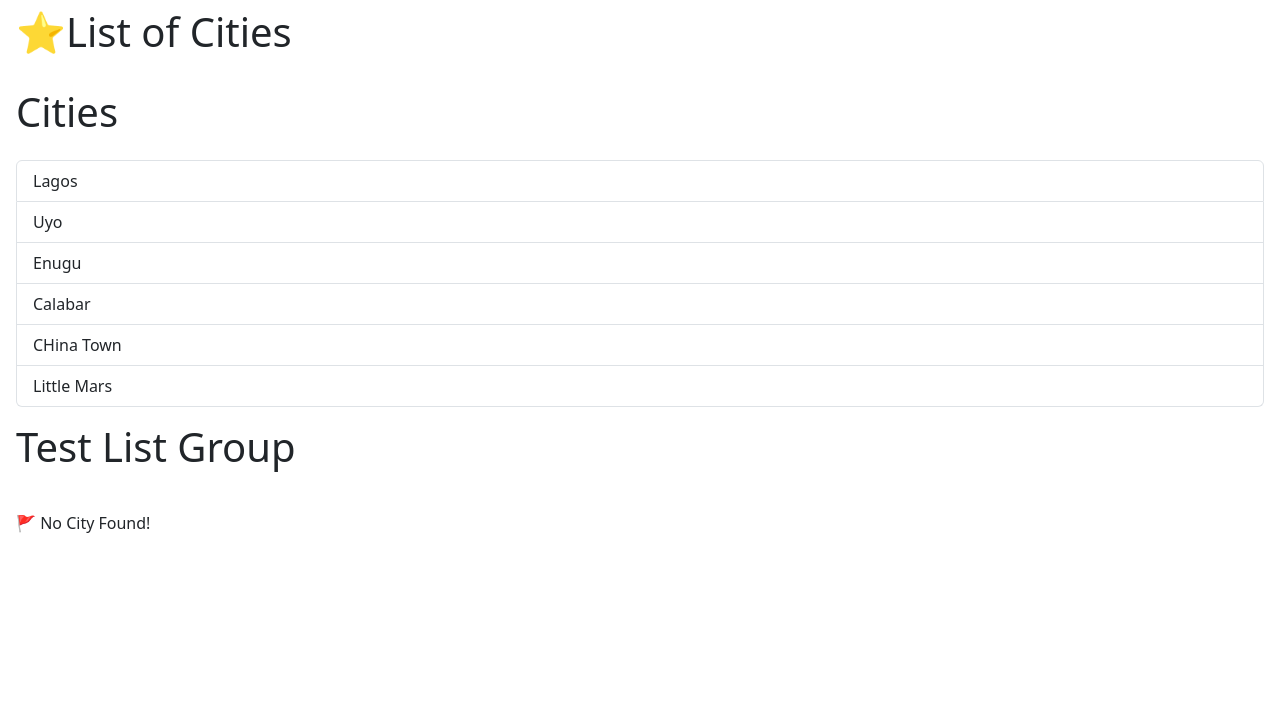
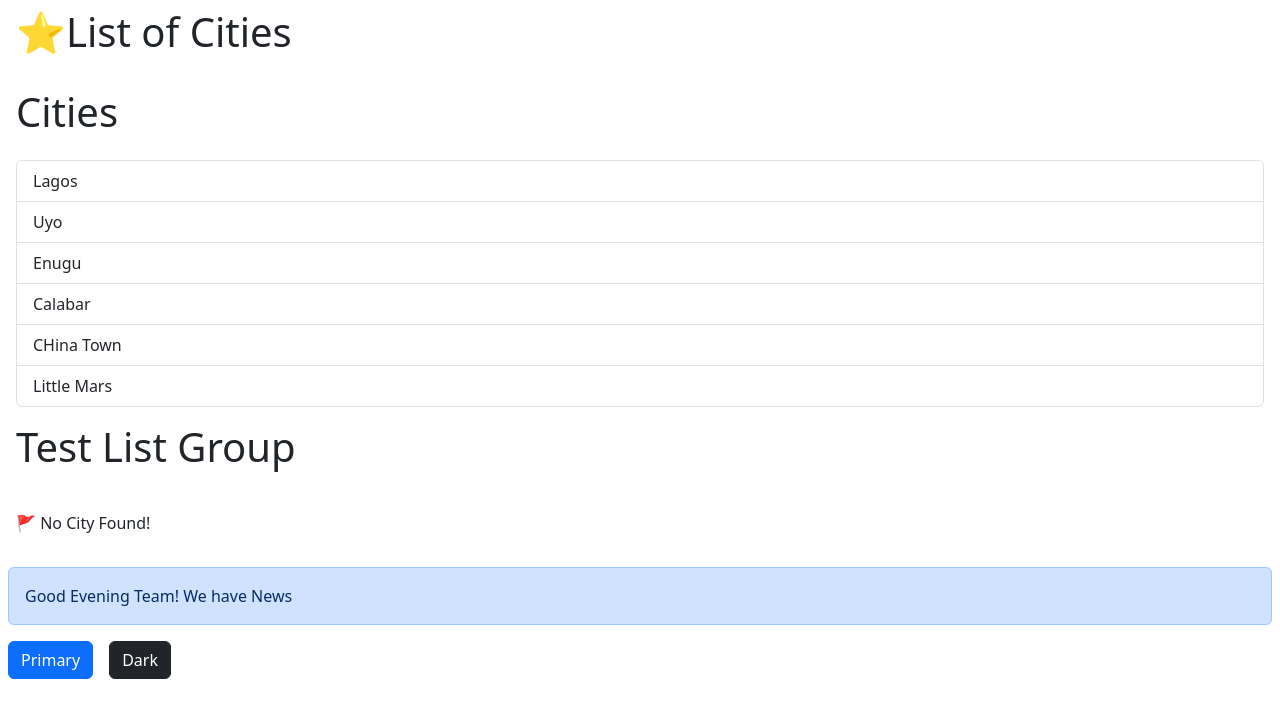
Before and after one commit to brianobot/React-First-Course, a React (Vite) app: page / in a window 1280 px wide. Shown: the top 718 px of the page. Built offline with nearby package versions, Linux system fonts and the light colour scheme.

Commit message:
Aced my Assessment 🔥🔥🔥🔥🔥

```diff
--- a/src/App.tsx
+++ b/src/App.tsx
@@ -1,4 +1,6 @@
 import ListGroup from "./components/ListGroup";
+import Alert from "./components/Alert";
+import Button from "./components/Button";
 
 function App() {
   let cities = [
@@ -20,6 +22,15 @@ function App() {
       <div>
         <ListGroup items={cities} heading="Cities" onSelectItem={handleSelectItem} />
         <ListGroup items={[]} heading="Test List Group" onSelectItem={handleSelectItem} />
+        <Alert>
+          Good Evening Team! <span>We have News</span>
+        </Alert>
+        <Button onClick={() => {console.log("CLicked")}}>
+          Primary
+        </Button>
+        <Button onClick={() => {console.log("CLicked")}}>
+          Dark
+        </Button>
       </div>
     </>
   );
--- /dev/null
+++ b/src/components/Alert.tsx
@@ -0,0 +1,13 @@
+import { ReactNode } from "react";
+
+interface Props {
+    children: ReactNode ;
+}
+
+const Alert = ({ children }: Props) => {
+  return (
+    <div className="alert alert-primary mx-2">{ children }</div>
+  )
+}
+
+export default Alert
--- /dev/null
+++ b/src/components/Button.tsx
@@ -0,0 +1,16 @@
+
+
+interface Props {
+    children?: string;
+    onClick: () => void;
+}
+
+const Button = ({ children = "primary", onClick }: Props) => {
+   let suffix = children.toLowerCase();
+
+  return (
+    <button type="button" className={"btn mx-2 btn-" + suffix} onClick={onClick}>{children}</button>
+  )
+}
+
+export default Button
```
Also changed, not shown: src/components/ListGroup.tsx (+3 -7 lines).
